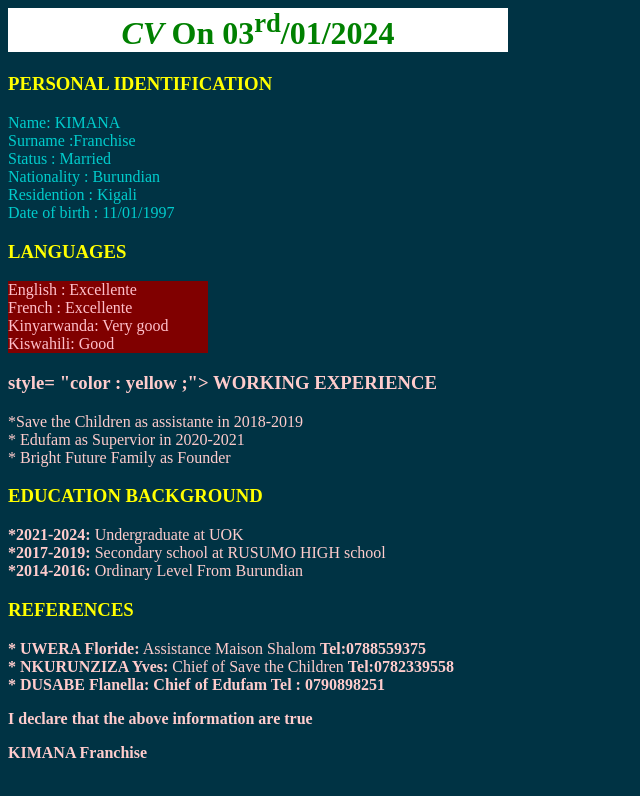
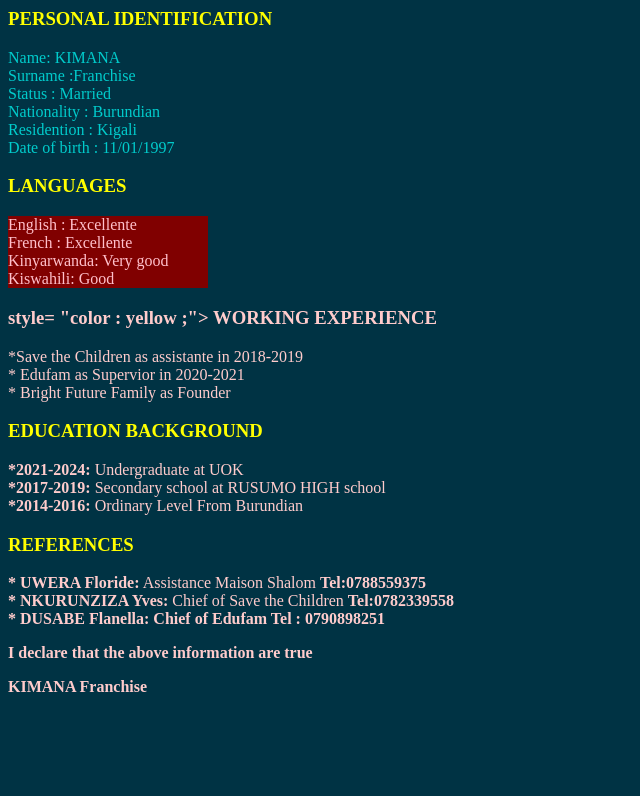
Before and after one commit to kiminafra/kimanafranchise, a plain HTML site: page my CV.html in a window 1280 px wide. Shown: the whole page, without its empty margins (0-640 px from the left). Drawn offline with Linux system fonts and the light colour scheme.

Commit message:
Update my CV.html
ch

```diff
--- a/my CV.html
+++ b/my CV.html
@@ -5,9 +5,6 @@
 
 </head>
 <body bgcolor="#034" text ="#FFCCCC">
-
-<h1 style="color:green;text-align:center;background-color:white;width :500px;height:300 px"> <i> CV </i> <align="right-side"> On 03<sup>rd</sup>/01/2024 </align="right-side">  </h1>
-
 
 <h3 style="color:yellow;">PERSONAL IDENTIFICATION </h3>
  <p style="color:#00cccc;font-Family:time romain;">
```
